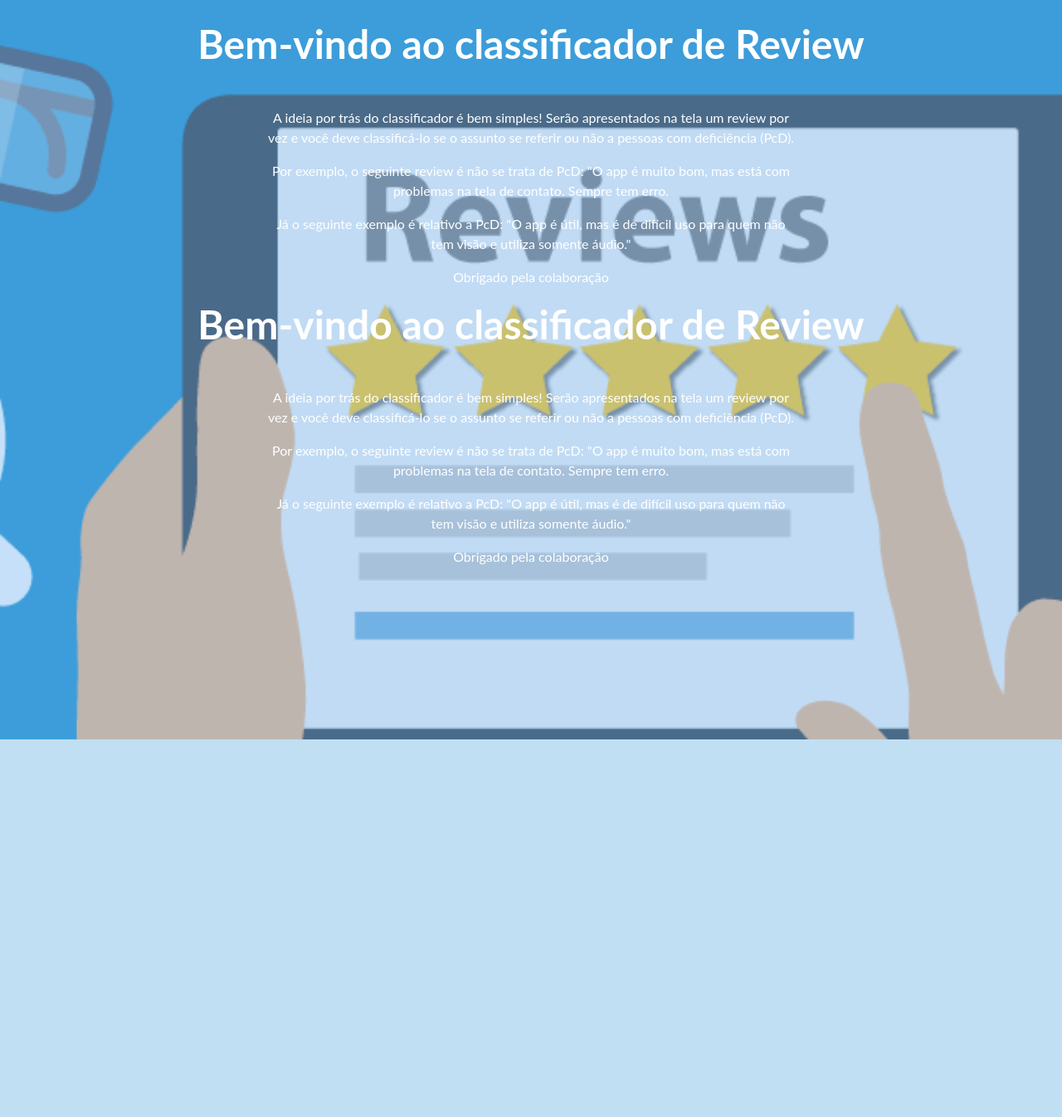
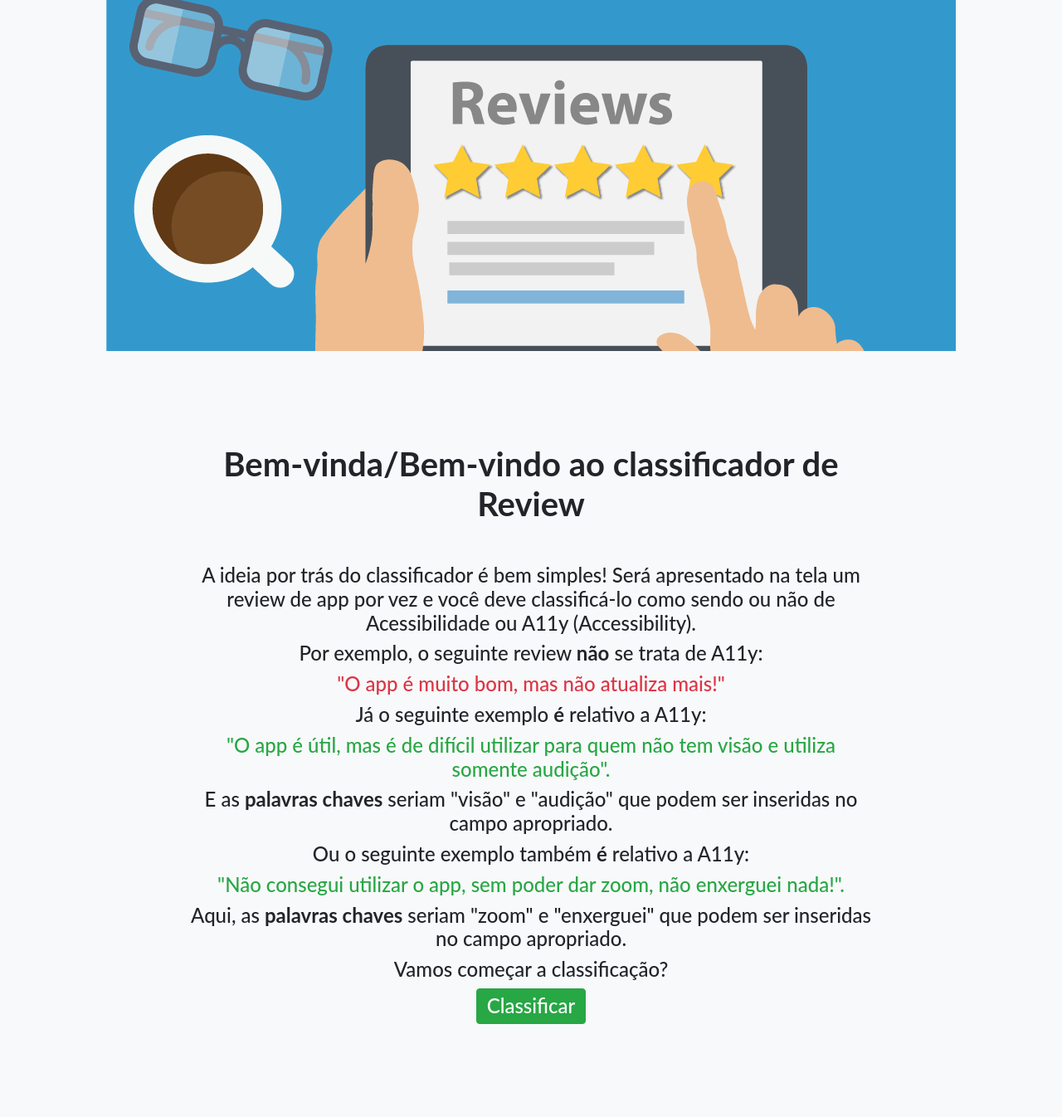
Before and after one commit to mautoz/python-webhook, a Flask app: page / in a window 1280 px wide. Shown: the part 56-1402 px from the top of the page at 83% size. Before the commit the page ends 947 px from the top, so only its background shows below. Run offline with Flask 2, Linux system fonts and the light colour scheme; parts of the project's set-up code (start-up, migrations or seed data) failed here and were passed over; some libraries are stand-ins or nearby versions.

Commit message:
Adicionando as páginas finais.

```diff
--- a/main.py
+++ b/main.py
@@ -1,6 +1,9 @@
+from datetime import datetime
 from flask import Flask, request, redirect, session, flash, url_for, send_from_directory
 from flask.templating import render_template
 import os
+
+from werkzeug import datastructures
 
 import db_aux
 
@@ -15,6 +18,7 @@ db_credentials = {
 # conn = db_aux.connect_db(db_credentials)
 
 app = Flask(__name__)
+app.secret_key = 'ach2018'
 
 @app.route('/')
 def index():
@@ -33,12 +37,36 @@ def classificar():
         total = db_aux.total_rows(conn, "reviews_data")
     return render_template('classificar.html', titulo = "Classificar Review", review=review, total=total)
 
-@app.route('/atualizar')
+@app.route('/atualizar', methods=['POST',])
 def atualizar():
+    reviews_data_id = request.form['id']
+    is_a11y = request.form['a11y']
+    palavras = request.form['palavras']
+    print(reviews_data_id)
+    print(is_a11y)
+    words = palavras.split(',')
+    words = [palavra.strip() for palavra in words]
+    print(words)
     with db_aux.connect_db(db_credentials) as conn:
-        review = db_aux.random_review(conn, "reviews_data")
-        total = db_aux.total_rows(conn, "reviews_data")
-    return render_template('classificar.html', titulo = "Classificar Review", review=review, total=total)
+        db_aux.insert_review_words(conn, reviews_data_id, words)
+        db_aux.update_is_a11y(conn, reviews_data_id, is_a11y)
+    flash(f'Classificado em {datetime.now().strftime("%Y-%m-%d %H:%M:%S")}! Obrigado! Um novo review está disponível abaixo! Por favor, classifique o máximo que puder!')
+    return redirect(url_for('classificar'))
+
+@app.route('/reportar')
+def reportar():
+    return render_template('reportar.html', titulo = "Reportar erro")
+
+@app.route('/enviar', methods=['POST',])
+def enviar():
+    mensagem = {}
+    mensagem["nome"] = request.form['nome']
+    mensagem["email"] = request.form['email']
+    mensagem["conteudo"] = request.form['conteudo']
+    with db_aux.connect_db(db_credentials) as conn:
+        db_aux.insert_contato(conn, mensagem)
+    return render_template('obrigado.html', titulo = "Obrigado pelo retorno!")
+
 
 if __name__ == "__main__":
     app.run(debug=True)
--- a/static/index.css
+++ b/static/index.css
@@ -23,14 +23,9 @@
   background-color: #fff;
 }
 
-form {
-  background-color: rgb(208, 230, 255);
-}
-
 header.masthead {
   position: relative;
   background-color: #52a5f8;
-    background: url("/imagens/review.png") no-repeat center center;
   background-size: cover;
   padding-top: 8rem;
   padding-bottom: 8rem;
@@ -113,7 +108,6 @@ header.masthead {
 .call-to-action {
   position: relative;
   background-color: #343a40;
-    background: url("/imagens/review.png") no-repeat center center;
   background-size: cover;
   padding-top: 7rem;
   padding-bottom: 7rem;
--- a/templates/index.html
+++ b/templates/index.html
@@ -1,32 +1,40 @@
 {% extends "template.html" %}
 {% block conteudo %}
     <!-- Masthead -->
-    <header class="masthead text-white text-center pt-4">
-    <div class="overlay"></div>
+
+    <section class="masthead bg-light text-center">
+        <div class="container">
+            <img src="{{ url_for('imagem', nome_arquivo="review.png") }}">
+        </div>
+    </section>
+    <section class="classifier features-icons bg-light text-center">
         <div class="container">
             <div class="row">
                 <div class="col-xl-9 mx-auto">
-                <h1 class="mb-5">Bem-vindo ao classificador de Review</h1>
+                    <h1 class="mb-5">Bem-vinda/Bem-vindo ao classificador de Review</h1>
                 </div>
-            <div class="col-md-10 col-lg-8 col-xl-7 mx-auto">
-                <p>A ideia por trás do classificador é bem simples! Serão apresentados na tela um review por vez e você deve classificá-lo se o assunto se referir ou não a pessoas com deficiência (PcD).</p>
-                <p>Por exemplo, o seguinte review é não se trata de PcD: "O app é muito bom, mas está com problemas na tela de contato. Sempre tem erro.</p>
-                <p>Já o seguinte exemplo é relativo a PcD: "O app é útil, mas é de difícil uso para quem não tem visão e utiliza somente áudio."</p>
-                <p>Obrigado pela colaboração</p>
-            </div>
-        </div>
-        <div class="row">
                 <div class="col-xl-9 mx-auto">
-                <h1 class="mb-5">Bem-vindo ao classificador de Review</h1>
-            </div>
-            <div class="col-md-10 col-lg-8 col-xl-7 mx-auto">
-                <p>A ideia por trás do classificador é bem simples! Serão apresentados na tela um review por vez e você deve classificá-lo se o assunto se referir ou não a pessoas com deficiência (PcD).</p>
-                <p>Por exemplo, o seguinte review é não se trata de PcD: "O app é muito bom, mas está com problemas na tela de contato. Sempre tem erro.</p>
-                <p>Já o seguinte exemplo é relativo a PcD: "O app é útil, mas é de difícil uso para quem não tem visão e utiliza somente áudio."</p>
-                <p>Obrigado pela colaboração</p>
+                    <p class="h4">A ideia por trás do classificador é bem simples! Será apresentado na tela um review de app por vez e você deve classificá-lo como sendo ou não de Acessibilidade ou A11y (Accessibility).</p>
+                    <p class="h4">Por exemplo, o seguinte review <b>não</b> se trata de A11y:</p>
+                    <p class="h4 text-danger">"O app é muito bom, mas não atualiza mais!"</p>
+
+                    <p class="h4">Já o seguinte exemplo <b>é</b> relativo a A11y:</p>
+                    <p class="h4 text-success">"O app é útil, mas é de difícil utilizar para quem não tem visão e utiliza somente audição".</p>
+                    <p class="h4">E as <b>palavras chaves</b> seriam "visão" e "audição" que podem ser inseridas no campo apropriado.</p>
+
+                    <p class="h4">Ou o seguinte exemplo também <b>é</b> relativo a A11y:</p>
+                    <p class="h4 text-success">"Não consegui utilizar o app, sem poder dar zoom, não enxerguei nada!".</p>
+                    <p class="h4">Aqui, as <b>palavras chaves</b> seriam "zoom" e "enxerguei" que podem ser inseridas no campo apropriado.</p>
+
+                    <p class="h4">Vamos começar a classificação?</p>
+                    <div class="d-flex justify-content-around">
+                        <a href="{{ url_for('classificar') }}" type="submit" class="btn btn-success">
+                            <span class="h4">Classificar</span>
+                        </a>
                     </div>
                 </div>
             </div>
-    </header>
+        </div>
+    </section>
 
 {% endblock conteudo %}
--- a/templates/template.html
+++ b/templates/template.html
@@ -21,7 +21,7 @@
                             <a class="nav-link" href="{{ url_for('classificar') }}">Classificar</a>
                         </li>
                         <li class="nav-item  active">
-                            <a class="nav-link" href="#">Reportar erro</a>
+                            <a class="nav-link" href="{{ url_for('reportar') }}">Reportar erro</a>
                         </li>
                     </ul>
                 </div>
```
Also changed, not shown: db_aux.py (+61 -0 lines), sql/contato.sql (added, +7 -0 lines), templates/classificar.html (+14 -5 lines), templates/obrigado.html (added, +15 -0 lines), templates/reportar.html (added, +36 -0 lines), README.md, imagens/check.png (added), imagens/each.png (added). Lines whose indentation alone changed are shown as unchanged.
